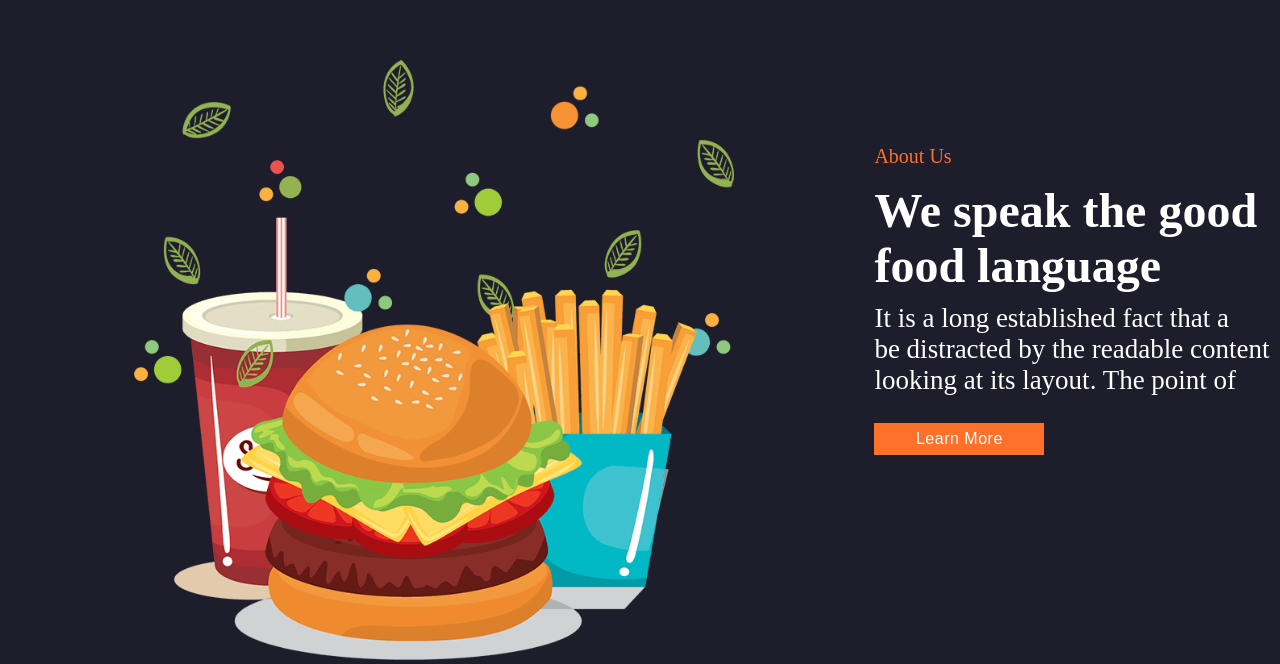
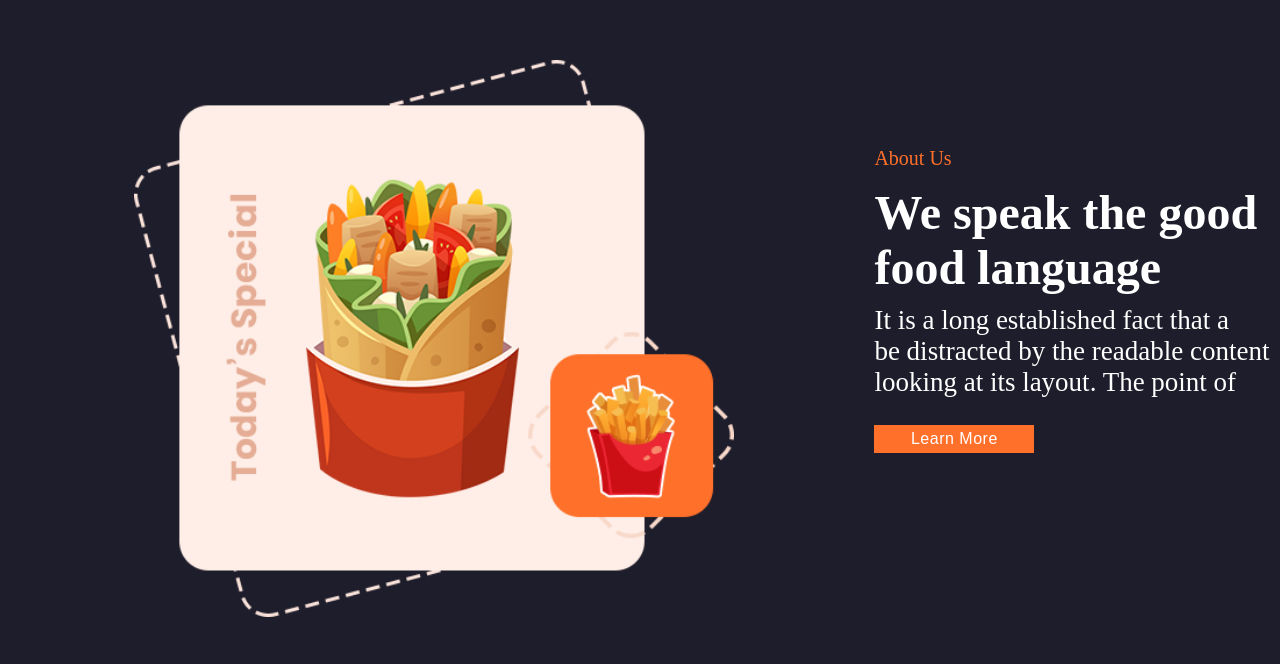
Before and after one commit to SantiagoGonzalez1206/proyectoWeb, a plain HTML site: page index.html in a window 1280 px wide. Shown: the part 756-1420 px from the top of the page. After the commit the page ends 1377 px from the top, so only its background shows below. Drawn offline with nearby package versions, Linux system fonts and the light colour scheme; a web font is replaced by a local one.

Commit message:
segundo section terminado

```diff
--- a/index.html
+++ b/index.html
@@ -45,7 +45,7 @@
         </section>
         <section class="aboutUs">
             <div class="aboutUs__img">
-                <img src="storage/img/home.png">
+                <img src="storage/img/about.png">
             </div>
             <div class="aboutUs__text">
                 <small>About Us</small>
@@ -57,6 +57,23 @@
                 <button>Learn More</button>
             </div>
         </section>
+        <section>
+            <div>
+                <small></small>
+                <h1></h1>
+            </div>
+            <div>
+                <div>
+                    <img src="">
+                    <img src="">
+                    <h3></h3>
+                    <h4></h4>
+                    <small></small>
+                </div>
+                <div></div>
+                <div></div>
+            </div>
+        </section>
     </main>
 </body>
 </html>
--- a/style.css
+++ b/style.css
@@ -4,6 +4,7 @@
 
 body{
     background: #1e1d2b;
+    font-family: "Poppins";
 }
 
 .head{
@@ -128,8 +129,8 @@ body{
     background: var(--color-1);
     color: white;
     border: 0px;
-    width: 170px;
-    height: 4vh;
+    width: 160px;
+    height: 3.5vh;
     font-size: 16px;
     letter-spacing: .5px;
 }
--- a/variables.css
+++ b/variables.css
@@ -1,3 +1,14 @@
 :root{
     --color-1: #ff702a;
 }
+
+@import url('https://fonts.googleapis.com/css2?family=Poppins:ital,wght@0,100;0,200;0,300;0,400;0,500;0,600;0,700;0,800;0,900;1,100;1,200;1,300;1,400;1,500;1,600;1,700;1,800;1,900&display=swap');
+
+@font-face {
+    font-family: 'Poppins';
+    font-style: normal;
+    font-weight: 200;
+    font-display: swap;
+    src: url(https://fonts.gstatic.com/s/poppins/v21/pxiByp8kv8JHgFVrLFj_Z1xlFQ.woff2) format('woff2');
+    unicode-range: U+0000-00FF, U+0131, U+0152-0153, U+02BB-02BC, U+02C6, U+02DA, U+02DC, U+0304, U+0308, U+0329, U+2000-206F, U+2074, U+20AC, U+2122, U+2191, U+2193, U+2212, U+2215, U+FEFF, U+FFFD;
+  }
```
